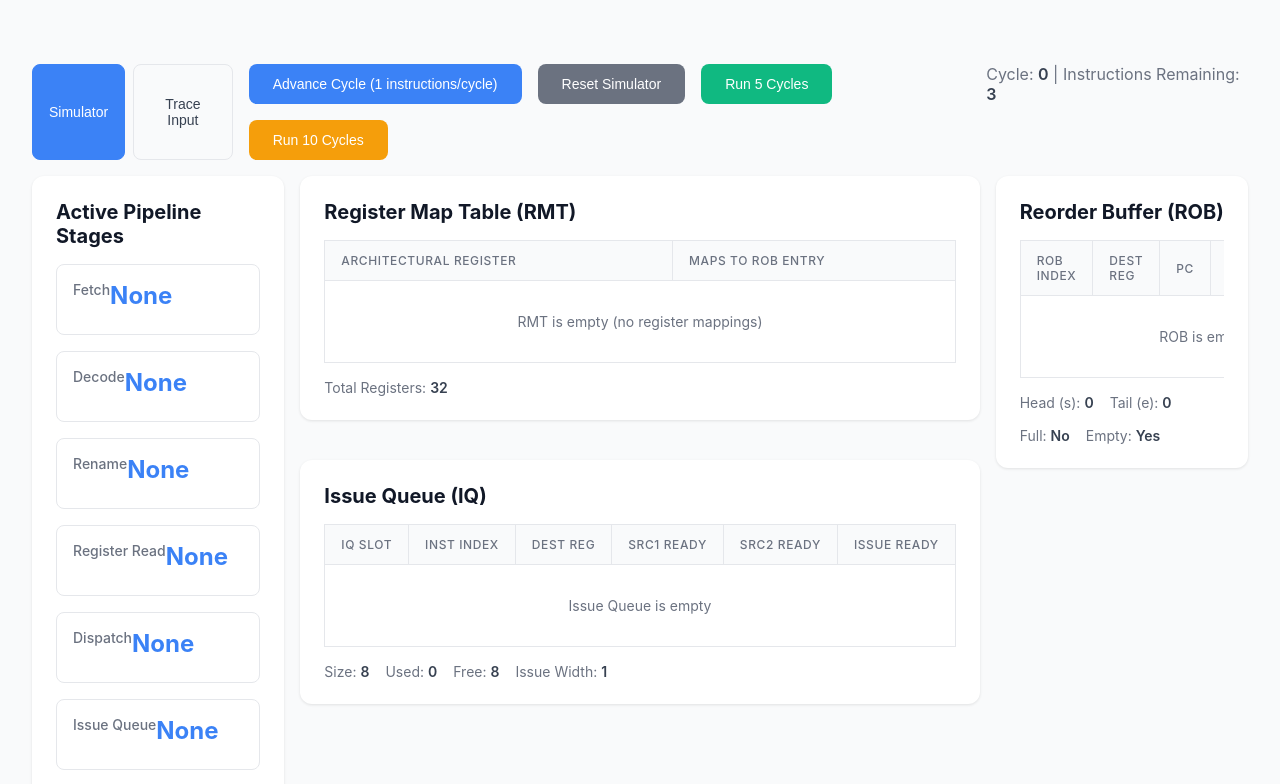
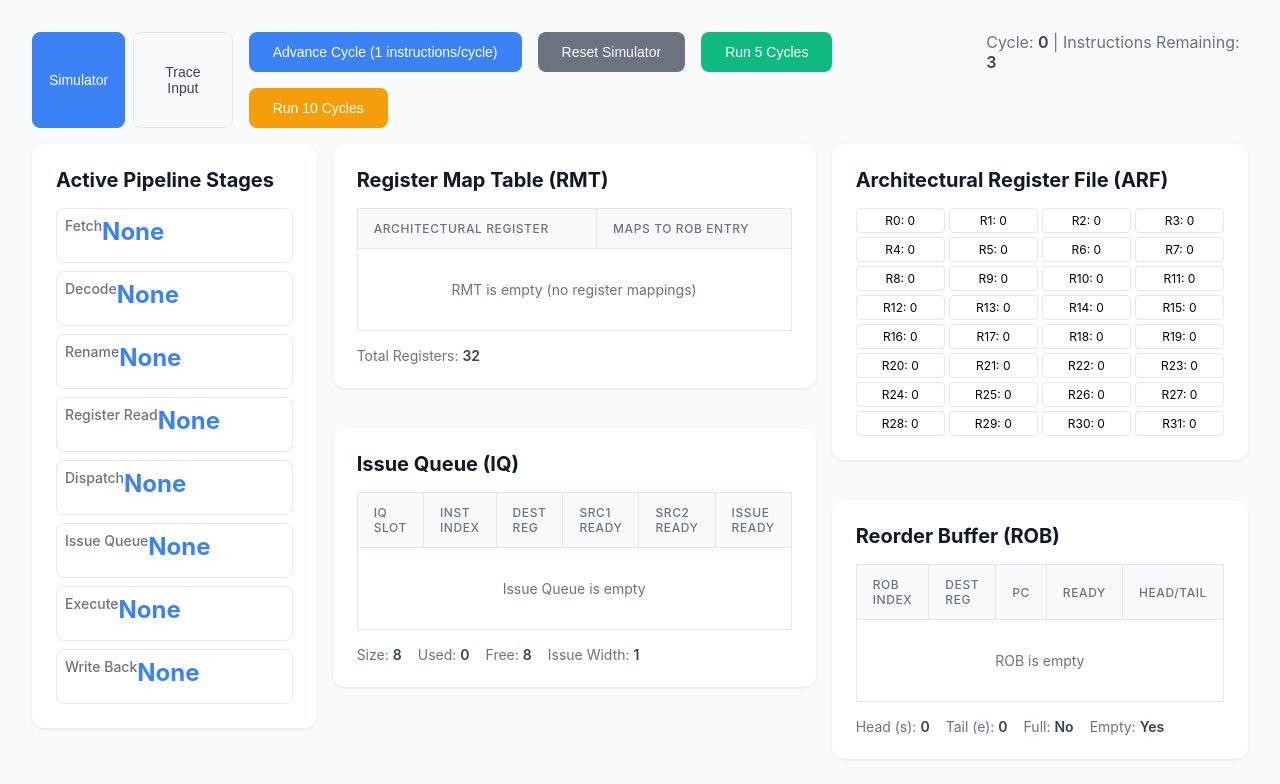
Before and after one commit to pranavJibhakate/Out-of-Order-CPU-Pipeline-Simulator, a React (Vite) app: page / in a window 1280 px wide. Shown: the top 784 px of the page. Built offline with nearby package versions, Linux system fonts and the light colour scheme.

Commit message:
Arf added and layout draft 1

```diff
--- a/project/Simulator.js
+++ b/project/Simulator.js
@@ -201,12 +201,20 @@ class RMT {
   }
 }
 
+class ARF {
+  constructor(size = 32) {
+    this.size = size;
+    this.table = Array(size).fill(null);
+  }
+}
+
 /********************** Simulator ****************************/
 export class Simulator {
   constructor(robSize, iqSize, width) {
     this.rob = new ROB(robSize);
     this.iq = new IQ(iqSize, width);
     this.rmt = new RMT();
+    this.arf = new ARF();
     this.width = width;
 
     this.cycleNo = 0;
--- a/src/App.css
+++ b/src/App.css
@@ -542,3 +542,64 @@ body {
 .stage-card {
     flex: 1 1 100px;
 } */
+
+/* Pipeline layout container */
+.pipeline-layout {
+    display: flex;
+    gap: 1rem;
+    align-items: flex-start;
+    flex-wrap: wrap;
+    width: 100%;
+    /* stack on small screens */
+}
+
+/* Columns */
+.pipeline-column {
+    display: flex;
+    flex-direction: column;
+    gap: 0.5rem;
+    flex: 1 1 200px;
+}
+
+.data-structures-column {
+    display: flex;
+    flex-direction: column;
+    gap: 1rem;
+    flex: 1 1 250px;
+}
+
+.final-state-column {
+    display: flex;
+    flex-direction: column;
+    gap: 1rem;
+    flex: 1 1 250px;
+}
+
+/* Optionally adjust stages grid to vertical column */
+.stages-grid {
+    display: flex;
+    flex-direction: column;
+    gap: 0.5rem;
+}
+
+.stage-card {
+    text-align: center;
+    padding: 0.5rem;
+}
+
+.arf-grid {
+    display: grid;
+    grid-template-columns: repeat(4, 1fr);
+    /* 4 columns */
+    gap: 0.25rem;
+    max-height: 300px;
+    overflow-y: auto;
+}
+
+.arf-cell {
+    font-size: 0.75rem;
+    padding: 0.25rem;
+    border: 1px solid #e5e7eb;
+    border-radius: 0.25rem;
+    text-align: center;
+}
--- a/src/App.jsx
+++ b/src/App.jsx
@@ -279,29 +279,40 @@ function ActiveStages({ sim }) {
 
 function ARFTable({ sim }) {
   return (
+    // <div className="component-card arf-card">
+    //   <h2 className="component-title">Architectural Register File (ARF)</h2>
+    //   <div className="table-container">
+    //     <table className="data-table">
+    //       <thead>
+    //         <tr className="table-header">
+    //           <th className="table-header-cell">Reg</th>
+    //           <th className="table-header-cell">Value</th>
+    //         </tr>
+    //       </thead>
+    //       <tbody className="table-body">
+    //         {Array.from({ length: sim.rmt.size }, (_, i) => (
+    //           <tr key={i} className="table-row">
+    //             <td className="table-cell bold">R{i}</td>
+    //             <td className="table-cell monospace">
+    //               {sim.rmt.table[i]?.inst
+    //                 ? `I${sim.rmt.table[i].inst.indx}`
+    //                 : "—"}
+    //             </td>
+    //           </tr>
+    //         ))}
+    //       </tbody>
+    //     </table>
+    //   </div>
+    // </div>
     <div className="component-card arf-card">
       <h2 className="component-title">Architectural Register File (ARF)</h2>
-      <div className="table-container">
-        <table className="data-table">
-          <thead>
-            <tr className="table-header">
-              <th className="table-header-cell">Reg</th>
-              <th className="table-header-cell">Value</th>
-            </tr>
-          </thead>
-          <tbody className="table-body">
-            {Array.from({ length: sim.rmt.size }, (_, i) => (
-              <tr key={i} className="table-row">
-                <td className="table-cell bold">R{i}</td>
-                <td className="table-cell monospace">
-                  {sim.rmt.table[i]?.inst
-                    ? `I${sim.rmt.table[i].inst.indx}`
-                    : "—"}
-                </td>
-              </tr>
-            ))}
-          </tbody>
-        </table>
+      <div className="arf-grid">
+        {sim.rmt.size &&
+          Array.from({ length: sim.rmt.size }).map((_, idx) => (
+            <div key={idx} className="arf-cell">
+              R{idx}: {sim.arf[idx] || 0}
+            </div>
+          ))}
       </div>
     </div>
   );
@@ -359,14 +370,11 @@ export default function App() {
   const [, forceUpdate] = useState(0);
 
   useEffect(() => {
-    // Load sample trace
-    const trace = [];
-    // trace.push(new Instruction(0, 0, 1, 2, 3, 0));
-    // trace.push(new Instruction(4, 0, 1, 2, 3, 1));
-    // trace.push(new Instruction(8, 0, 1, 2, 3, 2));
-    trace.push(new Instruction(0, 2, 2, 3, 4, 0));
-    trace.push(new Instruction(4, 1, 5, 2, 4, 1));
-    trace.push(new Instruction(8, 1, 1, 2, 3, 2));
+    const trace = [
+      new Instruction(0, 2, 2, 3, 4, 0),
+      new Instruction(4, 1, 5, 2, 4, 1),
+      new Instruction(8, 1, 1, 2, 3, 2),
+    ];
     sim.loadTrace(trace);
     forceUpdate((x) => x + 1);
   }, [sim]);
@@ -376,10 +384,7 @@ export default function App() {
     forceUpdate((x) => x + 1);
   };
 
-  const handleReset = () => {
-    sim.reset();
-  };
-
+  const handleReset = () => sim.reset();
   const runCycles = (count) => {
     for (let i = 0; i < count; i++) sim.cycle();
     forceUpdate((x) => x + 1);
@@ -388,10 +393,6 @@ export default function App() {
   return (
     <div className="simulator-app">
       <div className="simulator-container">
-        <header className="app-header">
-          {/* <h1 className="app-title">Out-of-Order Pipeline Simulator</h1> */}
-        </header>
-
         <div className="control-panel-parent">
           <div className="tab-bar">
             <button
@@ -420,6 +421,7 @@ export default function App() {
               Run 10 Cycles
             </button>
           </div>
+
           <p className="app-subtitle">
             Cycle: <span className="cycle-number">{sim.cycleNo}</span> |
             Instructions Remaining:{" "}
@@ -430,19 +432,21 @@ export default function App() {
         {activeTab === "trace" ? (
           <TraceInput sim={sim} onLoad={() => forceUpdate((x) => x + 1)} />
         ) : (
-          <>
-            <div className="pipeline-row">
+          <div className="pipeline-layout">
+            <div className="pipeline-column">
               <ActiveStages sim={sim} />
-              <div className="rob-rmt-column">
-                <RMTTable rmt={sim.rmt} />
-                <IssueQueueTable iq={sim.iq} />
-              </div>
+            </div>
+
+            <div className="data-structures-column">
+              <RMTTable rmt={sim.rmt} />
+              <IssueQueueTable iq={sim.iq} />
+            </div>
+
+            <div className="final-state-column">
+              <ARFTable sim={sim} />
               <ROBTable rob={sim.rob} />
-              {/* <div className="component-card arf-card">
-                <ARFTable sim={sim} />
-              </div> */}
             </div>
-          </>
+          </div>
         )}
       </div>
     </div>
```
